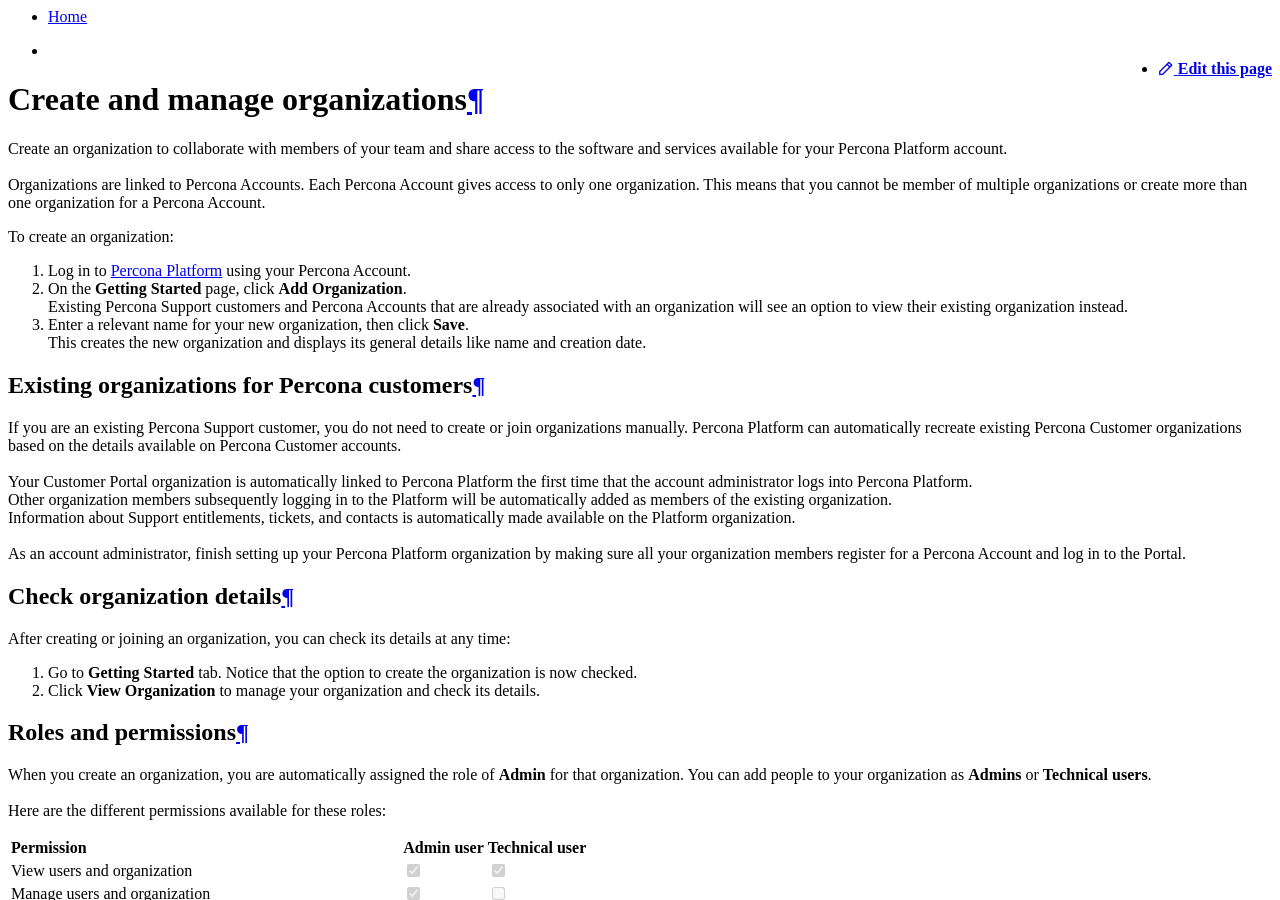
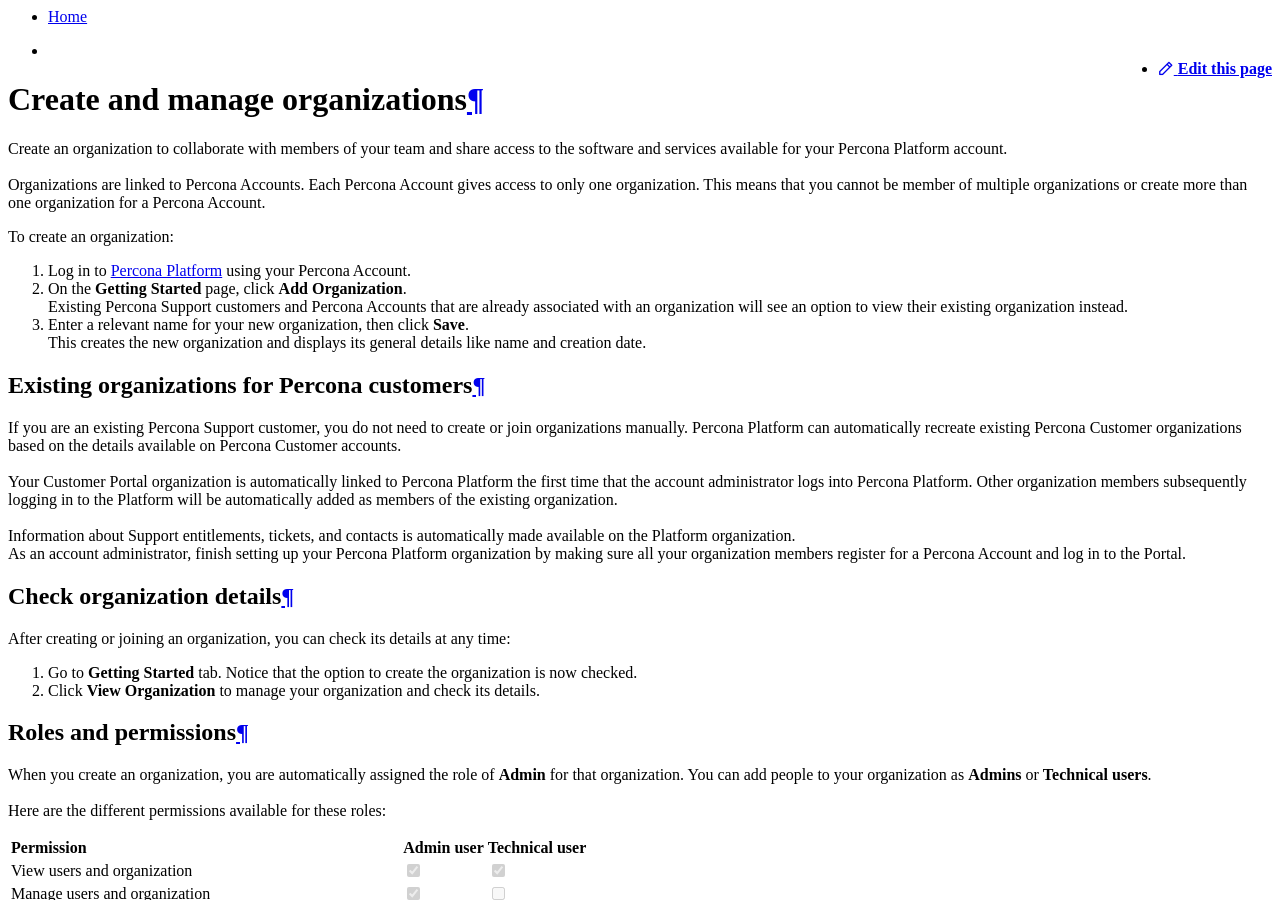
Before and after one commit to percona/portal-doc, an MkDocs documentation site: the page built from docs/create-manage-organizations.md, in a window 1280 px wide and 900 px high. Built offline with MkDocs 1.6.1 and Material for MkDocs 9.7.7, drawn with Linux system fonts in a browser that asks for light colours; nearby versions of some CDN libraries.

```diff
--- a/docs/create-manage-organizations.md
+++ b/docs/create-manage-organizations.md
@@ -13,9 +13,8 @@
 
 ##Existing organizations for Percona customers
 If you are an existing Percona Support customer, you do not need to create or join organizations manually. Percona Platform can automatically recreate existing Percona Customer organizations based on the details available on Percona Customer accounts.<br /><br />
-Your Customer Portal organization is automatically linked to Percona Platform the first time that the account administrator logs into Percona Platform. <br />
-Other organization members subsequently logging in to the Platform will be automatically added as members of the existing organization. <br />
-Information about Support entitlements, tickets, and contacts is automatically made available on the Platform organization. <br /><br />
+Your Customer Portal organization is automatically linked to Percona Platform the first time that the account administrator logs into Percona Platform. Other organization members subsequently logging in to the Platform will be automatically added as members of the existing organization. <br /><br />
+Information about Support entitlements, tickets, and contacts is automatically made available on the Platform organization. <br />
 As an account administrator, finish setting up your Percona Platform organization by making sure all your organization members register for a Percona Account and log in to the Portal. <br />
 
 ## Check organization details
```
Also changed, not shown: docs/index.md (+0 -4 lines).
